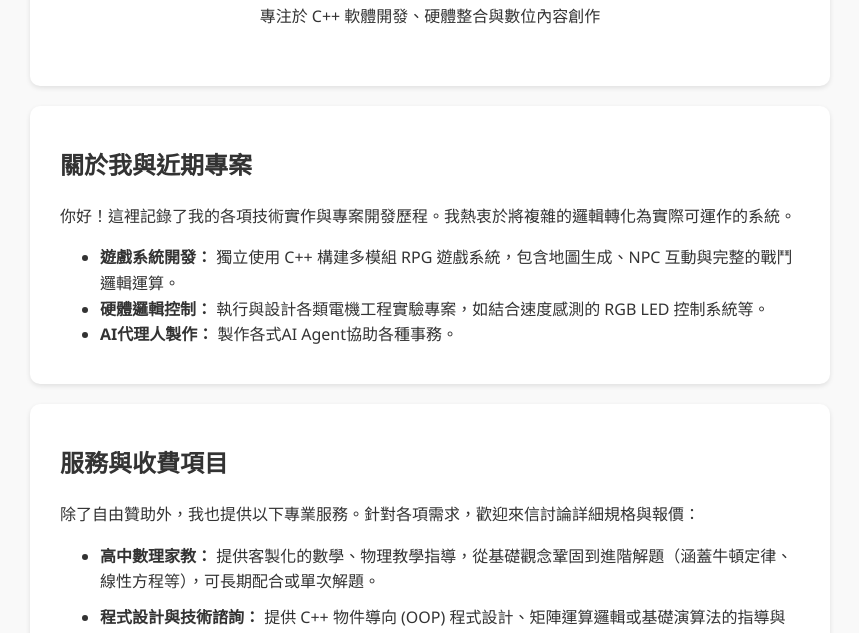
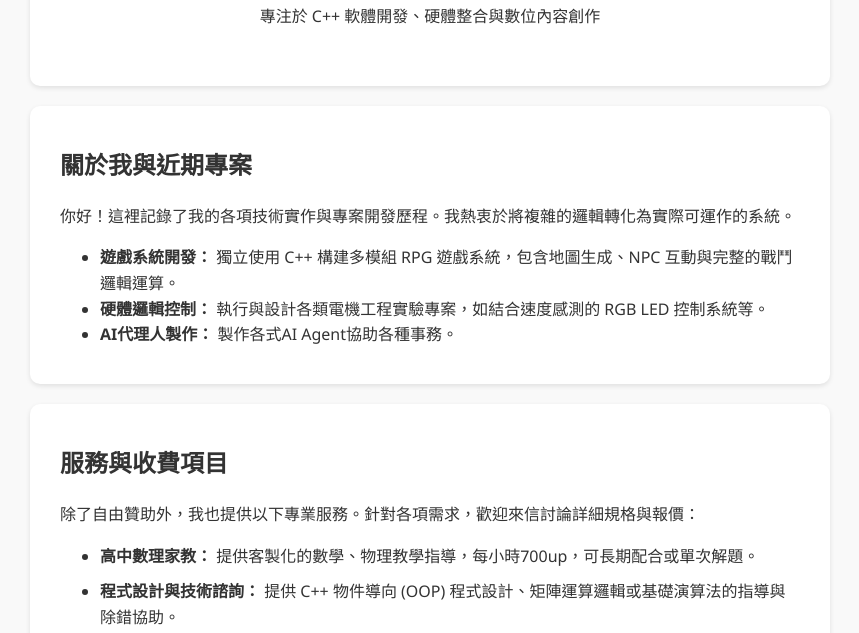
Before and after one commit to Mrfox1122-love/NCKU_118_EE_Fox, a plain HTML site: page index.html in a window 1280 px wide. Shown: the part 150-783 px from the top of the page, without its empty margins (210-1069 px from the left). Drawn offline with Linux system fonts and the light colour scheme.

Commit message:
Revise pricing for high school math and physics tutoring
Updated pricing for high school tutoring service.

```diff
--- a/index.html
+++ b/index.html
@@ -81,7 +81,7 @@
         <h2>服務與收費項目</h2>
         <p>除了自由贊助外，我也提供以下專業服務。針對各項需求，歡迎來信討論詳細規格與報價：</p>
         <ul class="service-list">
-            <li><strong>高中數理家教：</strong> 提供客製化的數學、物理教學指導，從基礎觀念鞏固到進階解題（涵蓋牛頓定律、線性方程等），可長期配合或單次解題。</li>
+            <li><strong>高中數理家教：</strong> 提供客製化的數學、物理教學指導，每小時700up，可長期配合或單次解題。</li>
             <li><strong>程式設計與技術諮詢：</strong> 提供 C++ 物件導向 (OOP) 程式設計、矩陣運算邏輯或基礎演算法的指導與除錯協助。</li>
             <li><strong>專屬 AI Agent 開發：</strong> 針對個人日常需求或特定業務場景，量身打造自動化的 AI 代理人工具。</li>
         </ul>
```
